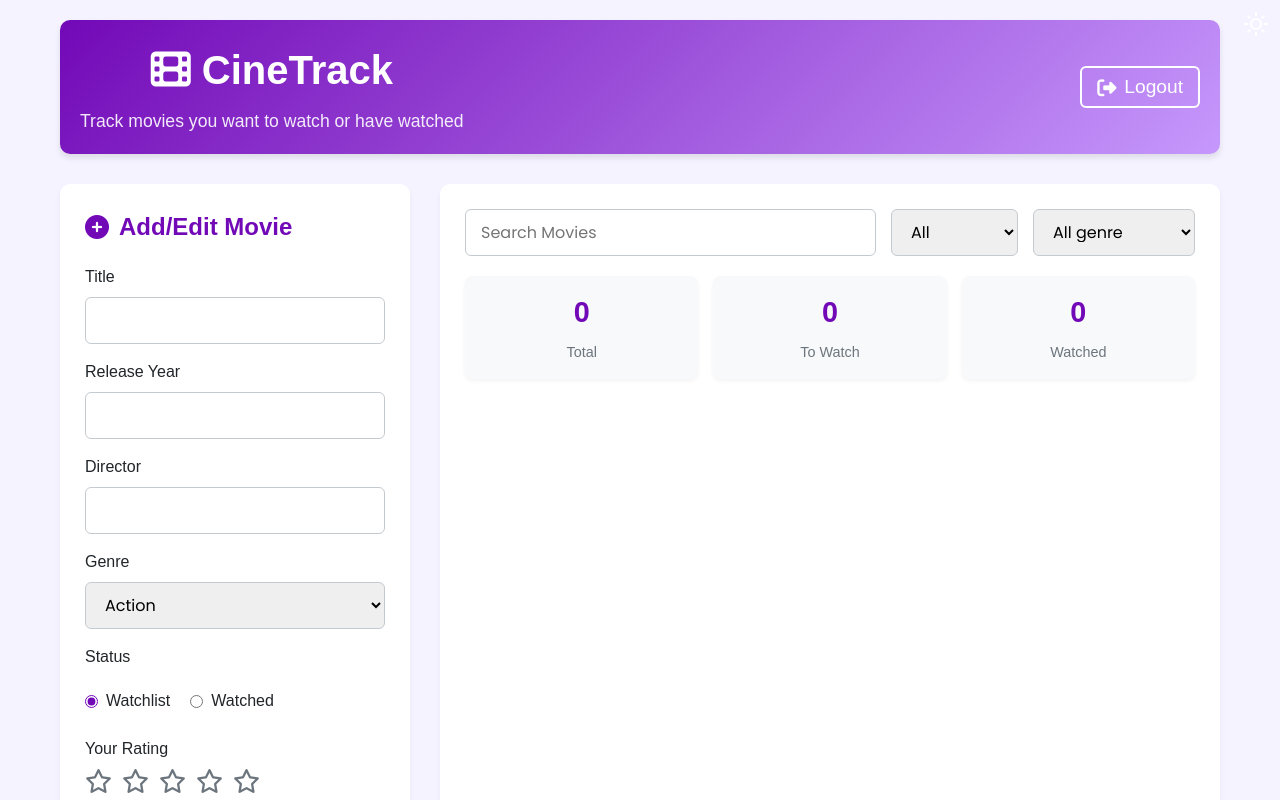
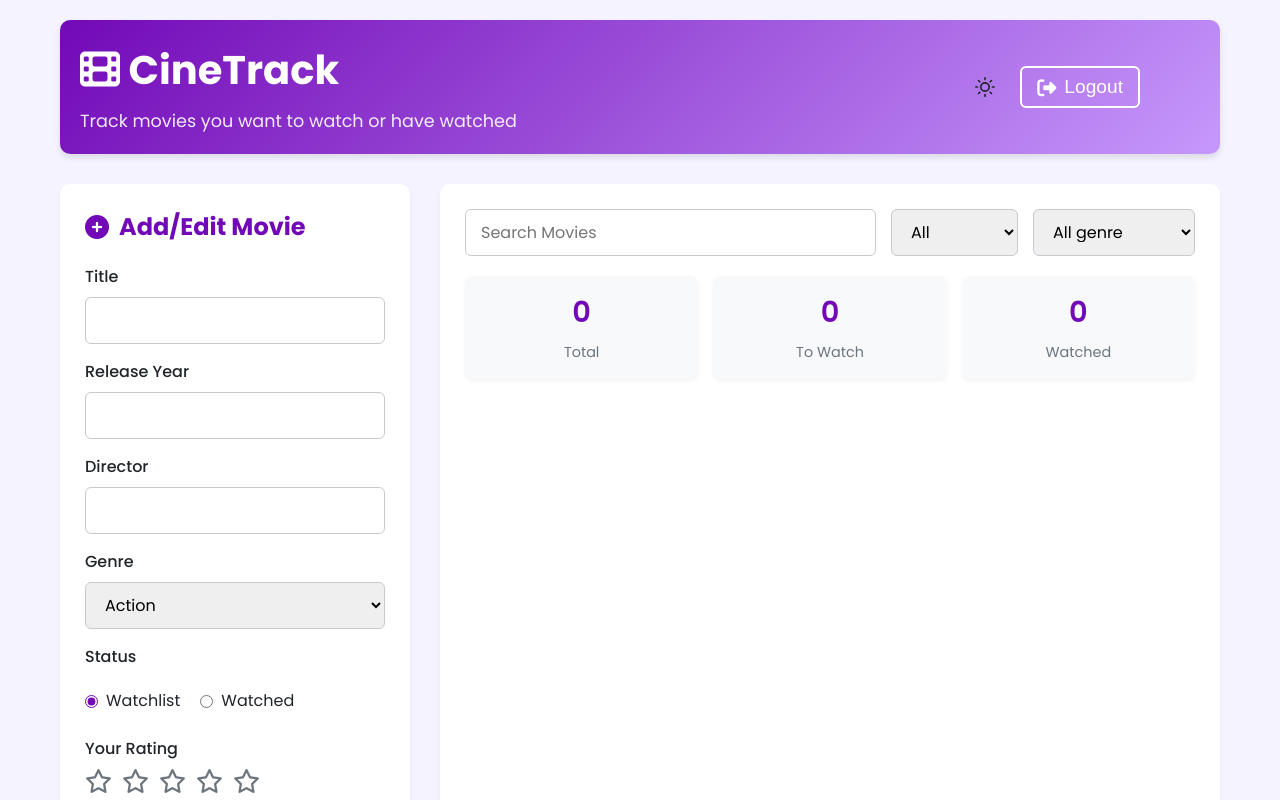
Before and after one commit to uditha1994/movie-watchlist-js, a plain HTML site: page dashboard.html in a window 1280 px wide. Shown: the top 800 px of the page. Drawn offline with Linux system fonts and the light colour scheme; no server answers.

Commit message:
theme toggle fixed

```diff
--- a/css/style.css
+++ b/css/style.css
@@ -33,21 +33,33 @@
     display: flex;
     align-items: center;
     justify-content: center;
-    color: var(--text-color);
-    position: absolute;
-    top: 1rem;
-    right: 1rem;
-    transition: transform 0.3s ease;
+    color: var(--dark-color);
+    transition: transform 0.3s ease, background-color 0.3s ease;
+    position: relative;
+    width: 40px;
+    height: 40px;
 }
 
 .theme-toggle:hover {
     transform: scale(1.1);
+    background-color: rgba(0, 0, 0, 0.05);
+}
+
+[data-theme="dark"] .theme-toggle {
+    color: var(--text-color);
+}
+
+[data-theme="dark"] .theme-toggle:hover {
+    background-color: rgba(255, 255, 255, 0.1);
 }
 
 .theme-icon {
-    width: 1.5rem;
-    height: 1.5rem;
+    width: 20px;
+    height: 20px;
     position: absolute;
+    top: 50%;
+    left: 50%;
+    transform: translate(-50%, -50%);
     transition: opacity 0.3s ease;
 }
 
@@ -70,11 +82,11 @@
 }
 
 body {
-    font-family: 'Pippins', sans-serif;
+    font-family: 'Poppins', sans-serif;
     background-color: #f5f3ff;
     color: var(--dark-color);
     line-height: 1.5;
-     transition: background-color 0.3s ease, color 0.3s ease;
+    transition: background-color 0.3s ease, color 0.3s ease;
 }
 
 .container {
@@ -107,6 +119,18 @@ header p {
     display: flex;
     justify-content: space-between;
     align-items: center;
+    position: relative;
+    padding-right: 60px;
+}
+
+.header-left {
+    text-align: left;
+}
+
+.header-right {
+    display: flex;
+    align-items: center;
+    gap: 15px;
 }
 
 .btn-logout {
--- a/dashboard.html
+++ b/dashboard.html
@@ -15,13 +15,11 @@
     <div class="container">
         <header>
             <div class="header-content">
-                <div>
+                <div class="header-left">
                     <h1><i class="fas fa-film"></i> CineTrack</h1>
                     <p>Track movies you want to watch or have watched</p>
                 </div>
-                <button class="btn-logout" id="logoutBtn">
-                    <i class="fas fa-sign-out-alt"></i>Logout
-                </button>
+                <div class="header-right">
                     <button id="theme-toggle" class="theme-toggle" aria-label="Toggle dark/light mode">
                         <svg class="theme-icon" xmlns="http://www.w3.org/2000/svg" viewBox="0 0 24 24" fill="none"
                             stroke="currentColor" stroke-width="2" stroke-linecap="round" stroke-linejoin="round">
@@ -40,6 +38,10 @@
                             <path d="M21 12.79A9 9 0 1 1 11.21 3 7 7 0 0 0 21 12.79z"></path>
                         </svg>
                     </button>
+                    <button class="btn-logout" id="logoutBtn">
+                        <i class="fas fa-sign-out-alt"></i>Logout
+                    </button>
+                </div>
             </div>
         </header>
 
```
Also changed, not shown: css/auth.css (+12 -0 lines), index.html (+2 -2 lines). Lines whose indentation alone changed are shown as unchanged.
